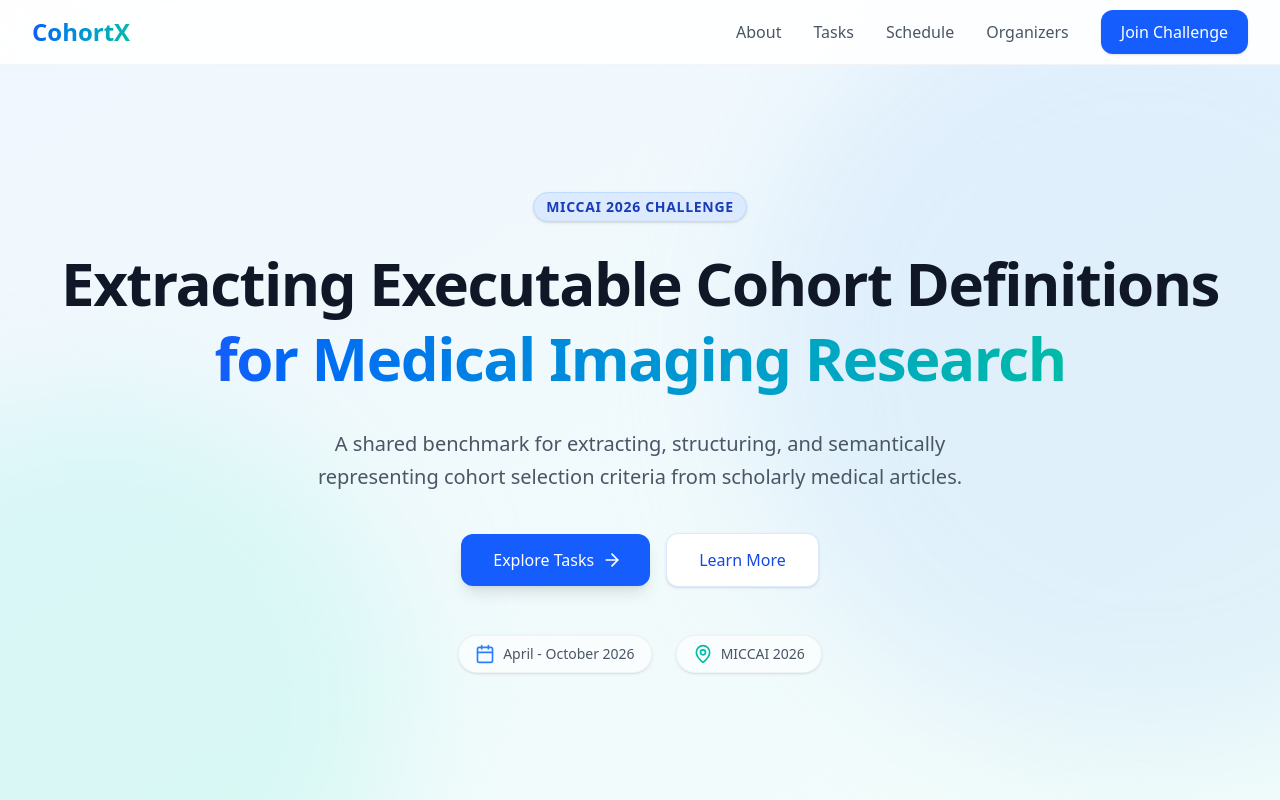
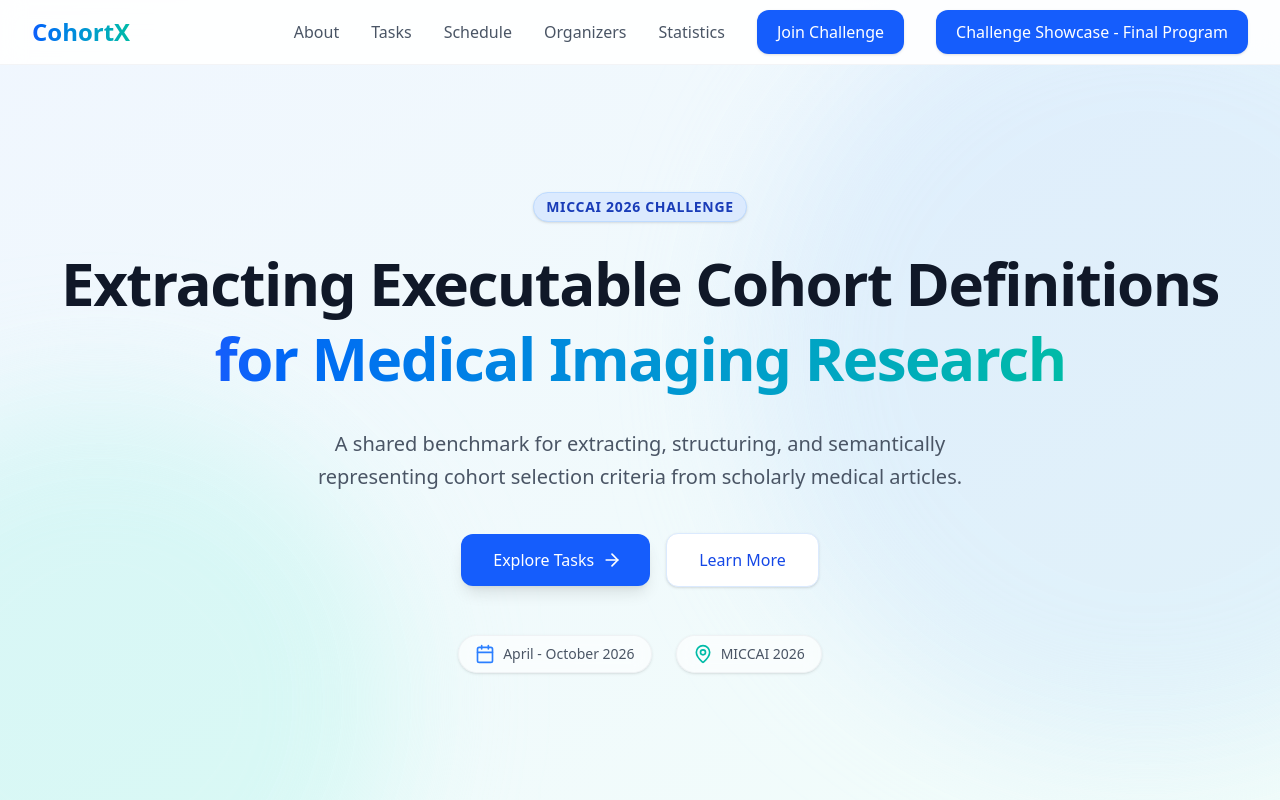
Before and after one commit to csisc/CohortX-MICCAI, a React (Vite) app: page / in a window 1280 px wide. Shown: the top 800 px of the page. Built offline with nearby package versions, Linux system fonts and the light colour scheme.

Commit message:
Add links to Statistics and Final Program in Navbar

```diff
--- a/src/components/Navbar.tsx
+++ b/src/components/Navbar.tsx
@@ -9,6 +9,7 @@ export default function Navbar() {
     { name: 'Tasks', href: '#tasks' },
     { name: 'Schedule', href: '#schedule' },
     { name: 'Organizers', href: '#organizers' },
+    { name: 'Statistics', href: 'https://github.com/csisc/CohortX/raw/main/Participation_Data.pdf' },
   ];
 
   return (
@@ -35,6 +36,12 @@ export default function Navbar() {
               className="bg-blue-600 text-white px-5 py-2.5 rounded-xl hover:bg-blue-700 transition-colors font-medium shadow-sm"
             >
               Join Challenge
+            </a>
+            <a
+              href="https://github.com/csisc/CohortX/raw/main/Final_Program.pdf"
+              className="bg-blue-600 text-white px-5 py-2.5 rounded-xl hover:bg-blue-700 transition-colors font-medium shadow-sm"
+            >
+              Challenge Showcase - Final Program
             </a>
           </div>
           <div className="md:hidden flex items-center">
```
